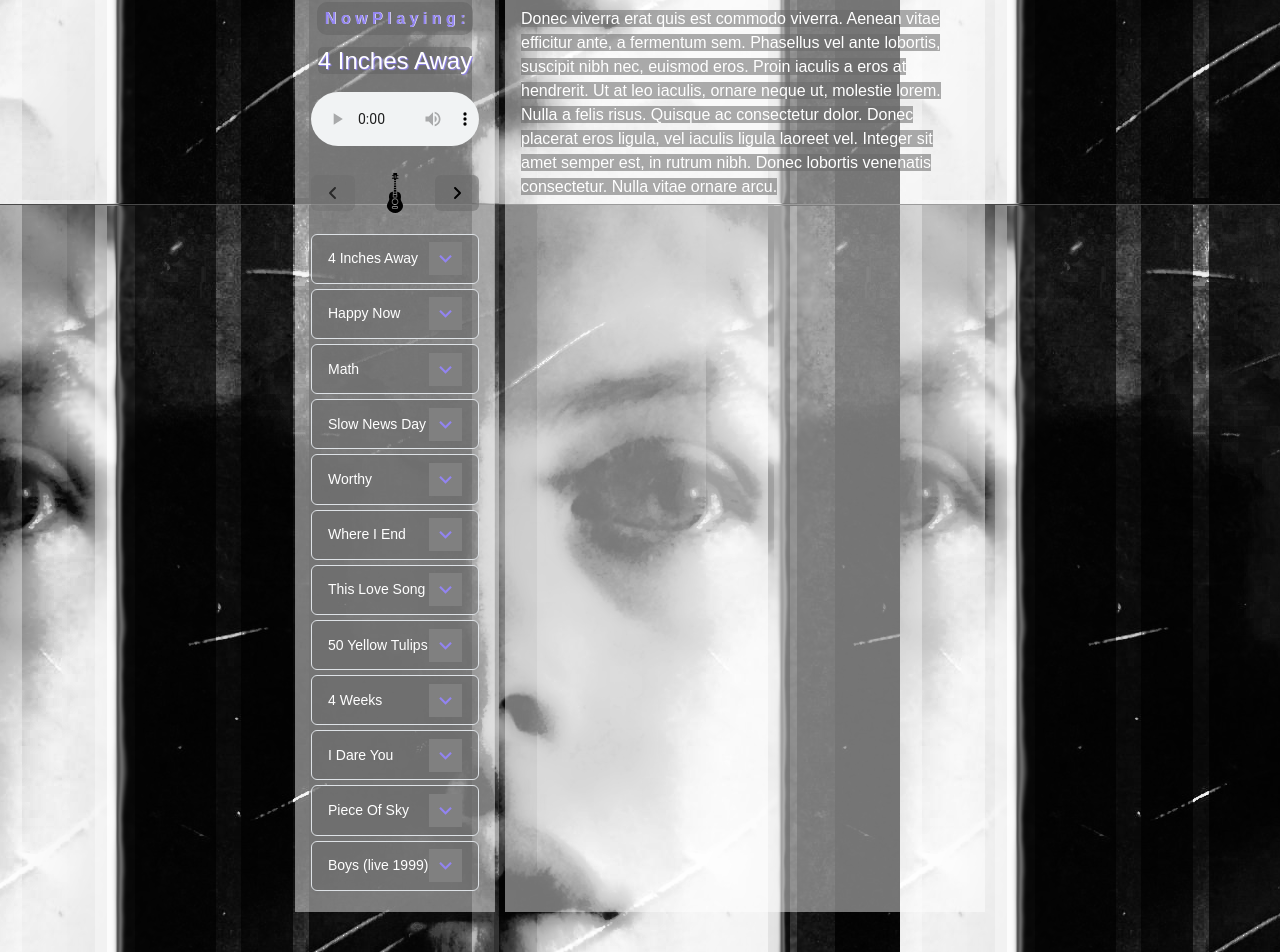
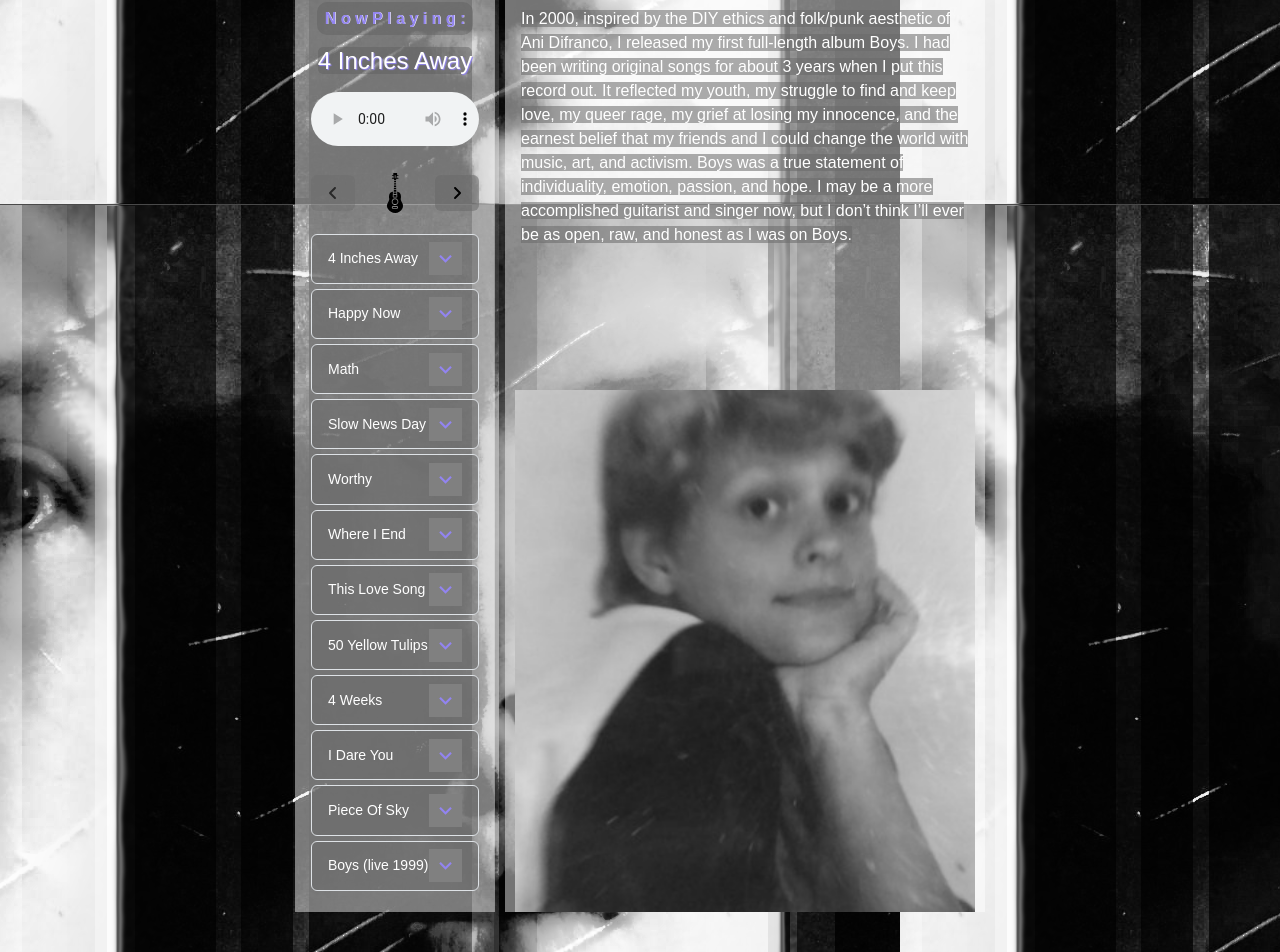
Before and after one commit to HelenIL/colemanlindberg, a React (Create React App) app: page /albums/boys in a window 1280 px wide. Shown: the part 762-1714 px from the top of the page. Built offline with nearby package versions, Linux system fonts and the light colour scheme.

Commit message:
added all album blurbs

```diff
--- a/src/albums/boys/tracklist.js
+++ b/src/albums/boys/tracklist.js
@@ -11,7 +11,7 @@ import ten from "./tracks/10idareyou.mp3";
 import eleven from './tracks/11pieceofsky.mp3';
 import twelve from './tracks/12boyslive.mp3';
 import cover from "../../assets/boys_cover.jpg";
-import cole from '../../assets/little-cole_gray3.jpeg'
+import cole from '../../assets/little-cole_gray2.jpeg'
 import {lyrics} from './extras.js'
 import background from '../../assets/boys_curv.png'
 
@@ -25,7 +25,7 @@ const album = {
   colorII: '#9284f1',
   fontColor: 'white',
   pic: cole,
-  about: 'Donec viverra erat quis est commodo viverra. Aenean vitae efficitur ante, a fermentum sem. Phasellus vel ante lobortis, suscipit nibh nec, euismod eros. Proin iaculis a eros at hendrerit. Ut at leo iaculis, ornare neque ut, molestie lorem. Nulla a felis risus. Quisque ac consectetur dolor. Donec placerat eros ligula, vel iaculis ligula laoreet vel. Integer sit amet semper est, in rutrum nibh. Donec lobortis venenatis consectetur. Nulla vitae ornare arcu.',
+  about: 'In 2000, inspired by the DIY ethics and folk/punk aesthetic of Ani Difranco, I released my first full-length album Boys. I had been writing original songs for about 3 years when I put this record out. It reflected my youth, my struggle to find and keep love, my queer rage, my grief at losing my innocence, and the earnest belief that my friends and I could change the world with music, art, and activism. Boys was a true statement of individuality, emotion, passion, and hope. I may be a more accomplished guitarist and singer now, but I don’t think I’ll ever be as open, raw, and honest as I was on Boys.',
   tracks: [
   { name: "4 Inches Away", artist: "Coleman Lindberg", album: 'Boys', url: one, id: 0, image: cover, pic: cole, lyrics: lyricArray[0].lyrics},
   { name: "Happy Now", artist: "Coleman Lindberg", album: 'Boys', url: two, id: 1, image: cover, pic: cole, lyrics: lyricArray[1].lyrics},
--- a/src/albums/makingmyname/tracklist.js
+++ b/src/albums/makingmyname/tracklist.js
@@ -7,8 +7,9 @@ import six from './tracks/MakingMyName.wav'
 import seven from './tracks/JTrain.wav'
 import {lyrics} from './extras.js'
 import cover from '../../assets/makingmyname_cover.jpg'
-import cole from '../../assets/cole_edit.jpg'
+// import cole from '../../assets/cole_edit.jpg'
 import background from '../../assets/mmn_curv.jpeg'
+import cole from '../../assets/mmn-back_edit.jpg'
 
 const lyricArray = Array.isArray(lyrics) && typeof lyrics[0] === 'string' ? lyrics.map(s => JSON.parse(s)) : lyrics;
 
@@ -19,8 +20,8 @@ const album = {
     color: '#dca58f',
     colorII: '#dea88e',
     fontColor: 'white',
-    pic: '',
-    about: 'Aliquam vel ex purus. Aliquam ultrices ligula sed orci malesuada tempus. Donec in gravida sem, id bibendum nisl. Nullam ac urna neque. Sed aliquam elit magna, a vestibulum quam malesuada vitae. Sed vulputate volutpat leo, vel lacinia massa. Vestibulum suscipit efficitur arcu sit amet fringilla. Curabitur viverra urna et purus maximus egestas. Nullam vel urna ante. Pellentesque luctus sapien non dui porttitor placerat. Maecenas massa ex, sagittis sed justo sit amet, fringilla euismod turpis.',
+    pic: cole,
+    about: 'In the years following the breakup of Winter Machine I was focused on playing in the churches where my mom was a pastor, performing at services, weddings, and funerals, and writing new original material as well. When my grandmother died in May of 2005 she left my mom some money and she decided to put some of it towards studio time. I enlisted the help of my friend and producer Amy Van Patten and set out to record a new 7-song EP called Making My Name. These songs chronicle my struggles with addiction, my loneliness and longing, my family relationships, my grief at the death of my grandmother, and my hunger to keep pursuing a music career. Released in March of 2006, Making My Name garnered some great reviews in the local press. I worked hard playing shows, contributing to political events, and raising money for nonprofits. This album marks an artistic and spiritual turning point in my life, a time when I was fighting to survive and be heard.',
     tracks: [
         {
             name: "Wounded Winter",
--- a/src/albums/owntheview/tracklist.js
+++ b/src/albums/owntheview/tracklist.js
@@ -8,7 +8,7 @@ import seven from "./tracks/07TiredOfSnow.wav";
 import eight from "./tracks/08GingerbreadMan.wav";
 import nine from "./tracks/09HappyNow.wav";
 import ten from "./tracks/10SlowNewsDay.wav";
-import cole from '../../assets/bridge.png'
+import cole from '../../assets/cole_grass.jpeg'
 import cover from "../../assets/otv_cover.jpg";
 import {lyrics} from './extras.js'
 import background from '../../assets/bebe_curv.JPG'
@@ -23,7 +23,7 @@ const album = {
   colorII: '#74c932',
   fontColor: 'white',
   pic: cole,
-  about: 'Curabitur libero quam, consectetur a sodales vel, tincidunt id odio. Sed finibus, velit efficitur vehicula auctor, massa risus eleifend dui, efficitur pellentesque tortor nunc eu diam. Maecenas lobortis non lacus eu tristique. Aenean vel auctor velit. Fusce eu laoreet eros. Nulla lacinia sagittis nulla eu maximus. Donec sit amet vulputate magna, pellentesque dictum metus. Fusce dolor est, sagittis eget sollicitudin nec, congue ut ante. Mauris dui justo, elementum et viverra nec, rutrum vitae lacus. Curabitur fringilla ipsum at tincidunt scelerisque. Curabitur quis suscipit tortor. Etiam id nisi erat. Quisque urna velit, mollis ut augue non, tincidunt scelerisque neque. Duis a metus velit. Pellentesque ac placerat nibh.',
+  about: 'During the pandemic I had a lot of time on my hands, and I spent much of it digging through old boxes, reading journals I had saved, and rediscovering music and art that I had forgotten. One day I fired up an old, worn-out laptop and discovered a whole collection of songs I had recorded but never released. Most of them featured Henry Bishop on vocals, guitar, and hand drums. Some had been recorded as demos with Chad Dutton in 2011-2012 and had never made it onto an album. A couple were recorded during the Skylines sessions but were not included on that album for one reason or another. I decided to put these songs out under the name The Brotherbears, an homage to my little niece’s name for me. While not a formal, fully realized album, Own The View is a heartfelt collection of songs that commemorate my friendship with Henry and provide a slice of life from parts of my musical journey that may have never seen the light of day had it not been for those long days in quarantine.',
   tracks: [
      {
     name: "Gingerbread Man",
--- a/src/albums/skylines/tracklist.js
+++ b/src/albums/skylines/tracklist.js
@@ -22,7 +22,7 @@ const album = {
   colorII: '#f8f5a7',
   fontColor: 'black',
   pic: cole,
-  about: 'Sed pretium aliquet rutrum. In sit amet vestibulum orci. Etiam ac commodo est. Duis vitae metus id ex placerat porttitor. Curabitur molestie tempor dolor, sit amet rutrum enim porttitor in. Ut eu magna a lectus mollis scelerisque et vel enim. Nunc quis ipsum finibus, pharetra mauris vitae, ultrices nunc. Proin turpis mi, bibendum sed lacinia vitae, dignissim et arcu.',
+  about: 'One of my greatest long-time loves has been the city of Minneapolis. When I was a kid the skyline always symbolized excitement, energy, danger, and possibility. I grew up along Lake Street–riding buses, digging through record bins, hanging out at coffee shops, and shopping at thrift stores. I was inspired by punk and alternative culture, and I was drawn to the art and music scenes of my hometown. Skylines is a collection of songs about my relationship to (and fascination with) Minneapolis, where the city becomes a main character in my narrative. I decided to record this album in 2013, while I was a student at McNally Smith College of Music, with the help of sound engineer Andy Halvorson. These songs were performed on piano and acoustic guitar and left in raw, demo form–a testament to the struggles and adventures I’ve had in the shadows of the glistening towers of the Minneapolis skyline.',
   tracks: [
     {
     name: "First Avenue",
--- a/src/components/albumAbout/albumAboutCard.tsx
+++ b/src/components/albumAbout/albumAboutCard.tsx
@@ -1,4 +1,5 @@
 import Card from "react-bootstrap/Card";
+import { Album } from "../subpages/types";
 import type { CSSProperties } from "react";
 import './index.css'
 
@@ -16,25 +17,27 @@ type Track = {
   pic: string;
   lyrics: string;
 };
-type Album = {
-  album: string;
-  cover: string;
-  color: string;
-  pic: string;
-  blurbs?: string;
-  about?: string;
-  tracks?: Track[];
-};
+// type Album = {
+//   album: string;
+//   cover: string;
+//   color: string;
+//   pic: string;
+//   blurbs?: string;
+//   about?: string;
+//   tracks?: Track[];
+// };
 
 type AboutProps = {
   about: string;
   album: string;
   color: string;
+  pic: string;
 };
 
 type AboutHeader = {
   color: string;
   album: string;
+
 };
 
 function AboutHeader({ color, album }: AboutHeader) {
@@ -47,7 +50,8 @@ function AboutHeader({ color, album }: AboutHeader) {
   return <h4 style={dynamicStyle}>ABOUT THE ALBUM</h4>;
 }
 
-export default function AlbumAboutCard({ about, album, color }: AboutProps) {
+export default function AlbumAboutCard({ about, album, color, pic }: AboutProps) {
+  console.log(album)
   return (
     <div
       className="ac-outer d-flex align-items-stretch"
@@ -89,7 +93,9 @@ export default function AlbumAboutCard({ about, album, color }: AboutProps) {
                     </span>
                     {/* {about} */}
                   </Card.Text>
+
                 </Card.Body>
+                <Card.Img style={{padding: '10px'}} variant="bottom" src={pic}/>
               </Card>
             </div>
           </div>
--- a/src/components/audio/audio.css
+++ b/src/components/audio/audio.css
@@ -4,7 +4,7 @@
 }
 
 .card-body-style {
-  width: 30rem;
+  width: 100;
   background-color: rgb(255, 255, 255, 0.45);
 }
 
--- a/src/components/audio/audioPlayer.tsx
+++ b/src/components/audio/audioPlayer.tsx
@@ -36,12 +36,11 @@ function AudioHeader({ props }: AudioHeader) {
     color: "white",
   };
 
-  return <h4 style={dynamicStyle}>LISTEN</h4>;
+  return <div><h4 style={dynamicStyle}>LISTEN</h4></div>;
 }
 
 function NowPlaying({ props }: AudioHeader) {
   const dynamicStyle = {
-    // textShadow: `1px 1px 1px ${props}`,
     color: `${props}`,
     backgroundColor: "rgb(94, 94, 94, .45)",
     textShadow: '.5px 0 .5px white',
--- a/src/components/subpages/albumSubPage.tsx
+++ b/src/components/subpages/albumSubPage.tsx
@@ -42,6 +42,7 @@ const AlbumSubPage: React.FC<ContainerProps> = ({
             about={album.about}
             album={album.album}
             color={album.color}
+            pic={album.pic}
           />
         </div>
       </div>
--- a/src/pages/boys/index.tsx
+++ b/src/pages/boys/index.tsx
@@ -4,6 +4,7 @@ import AudioPlayer from "../../components/audio/audioPlayer";
 import AlbumAboutCard from "../../components/albumAbout/albumAboutCard";
 
 export default function Boys() {
+  console.log(album)
   return (
     <div style={{ display: "flex", alignItems: "center" }}>
       {/* <BoysSubpage /> */}
```
Also changed, not shown: src/assets/little-cole_gray2.jpeg (added), 1 other file (tests, documents, lock files or other folders).
